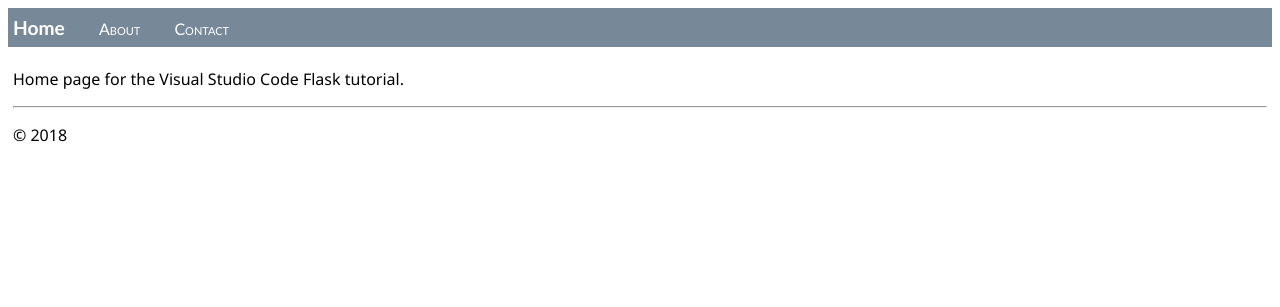
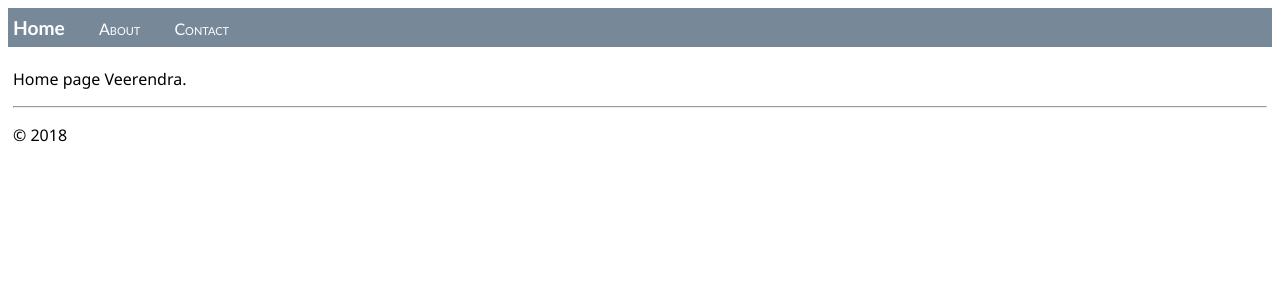
Before and after one commit to Veerendra1988/FlaskApp, a Flask app: page / in a window 1280 px wide. Shown: the top 307 px of the page. Run offline with Flask 2, Linux system fonts and the light colour scheme.

Commit message:
updated home page

```diff
--- a/hello_app/templates/home.html
+++ b/hello_app/templates/home.html
@@ -3,5 +3,5 @@
 Home
 {% endblock %}
 {% block content %}
-<p>Home page for the Visual Studio Code Flask tutorial.</p>
+<p>Home page Veerendra.</p>
 {% endblock %}
```
